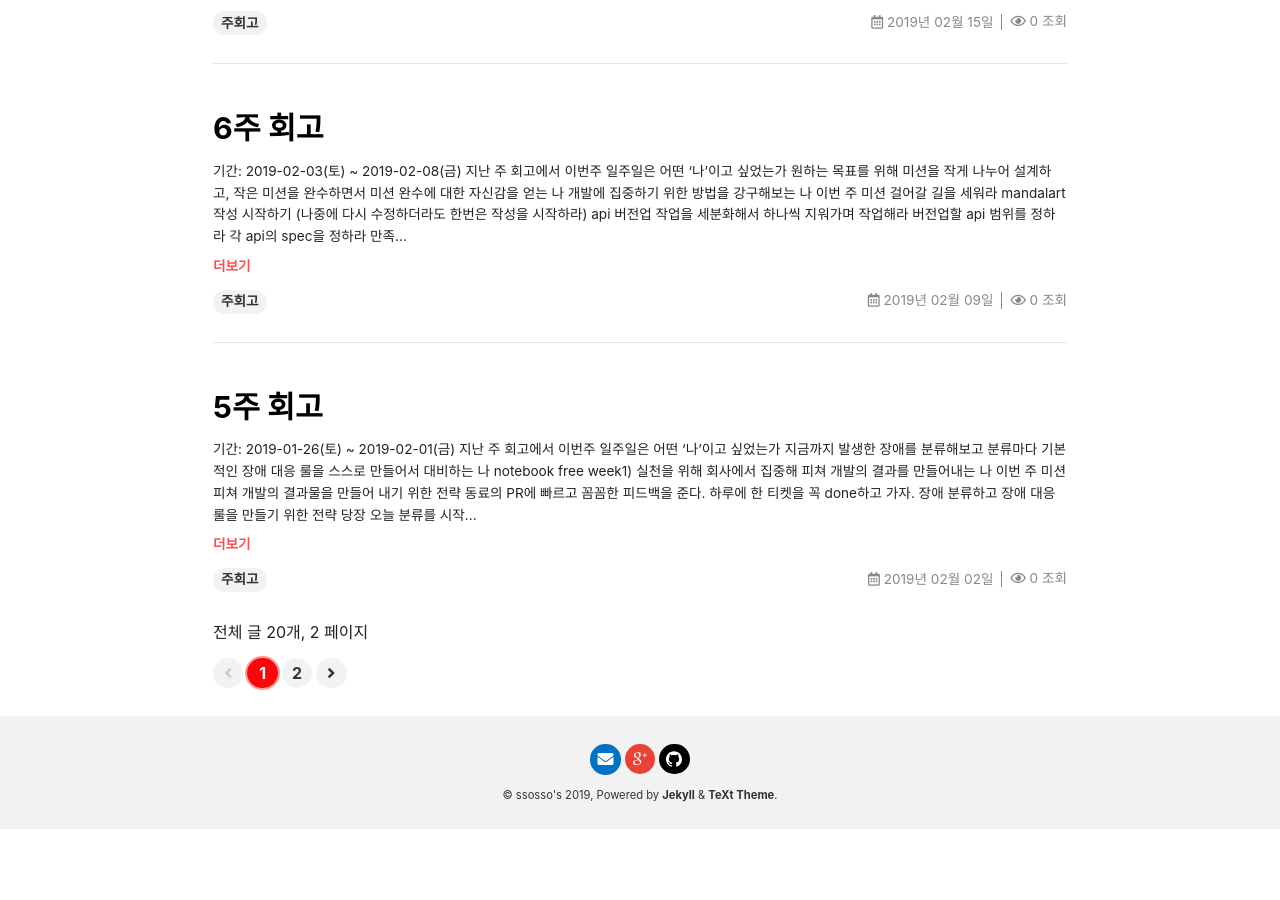
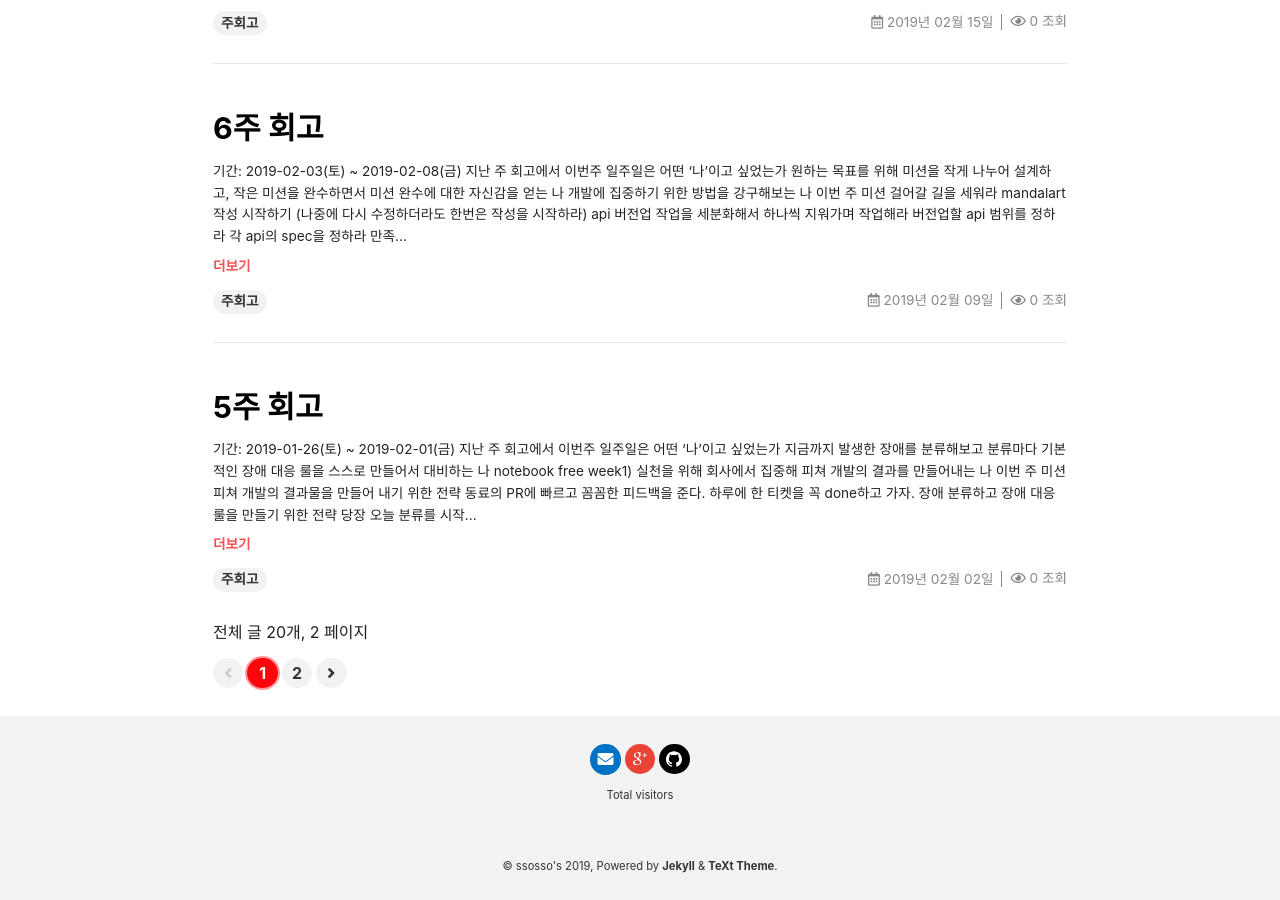
Before and after one commit to ssosso/test, a Jekyll site: the page built from index.html, in a window 1280 px wide and 900 px high, scrolled down 2115 px. Built offline with Jekyll 4.4.1, drawn with Linux system fonts in a browser that asks for light colours; nearby versions of some CDN libraries; the list of posts is cut into pages by our own code; comment, search, counter and statistics services are not loaded; before the commit the page ends 2944 px from its top, so only the background shows below that.

Commit message:
footer에 총방문자 수, 현재 온라인 방문자수 추가

```diff
--- a/_includes/footer.html
+++ b/_includes/footer.html
@@ -26,6 +26,12 @@
     {%- assign _locale_copyright_dates = __return -%}
     <div class="site-info mt-2">
       <div>
+        {%- if site.busuanzi == true -%}
+          {%- include busuanzi.html -%}
+        {%- endif -%}
+        {%- if site.whos-amung == true -%}
+          {%- include whos-amung.html -%}
+        {%- endif -%}
         {%- include snippets/get-locale-string.html key='COPYRIGHT_DATES' -%}
         {%- assign _locale_copyright_dates = __return -%}
         © {{ site.title }} {{ _locale_copyright_dates }},
```
